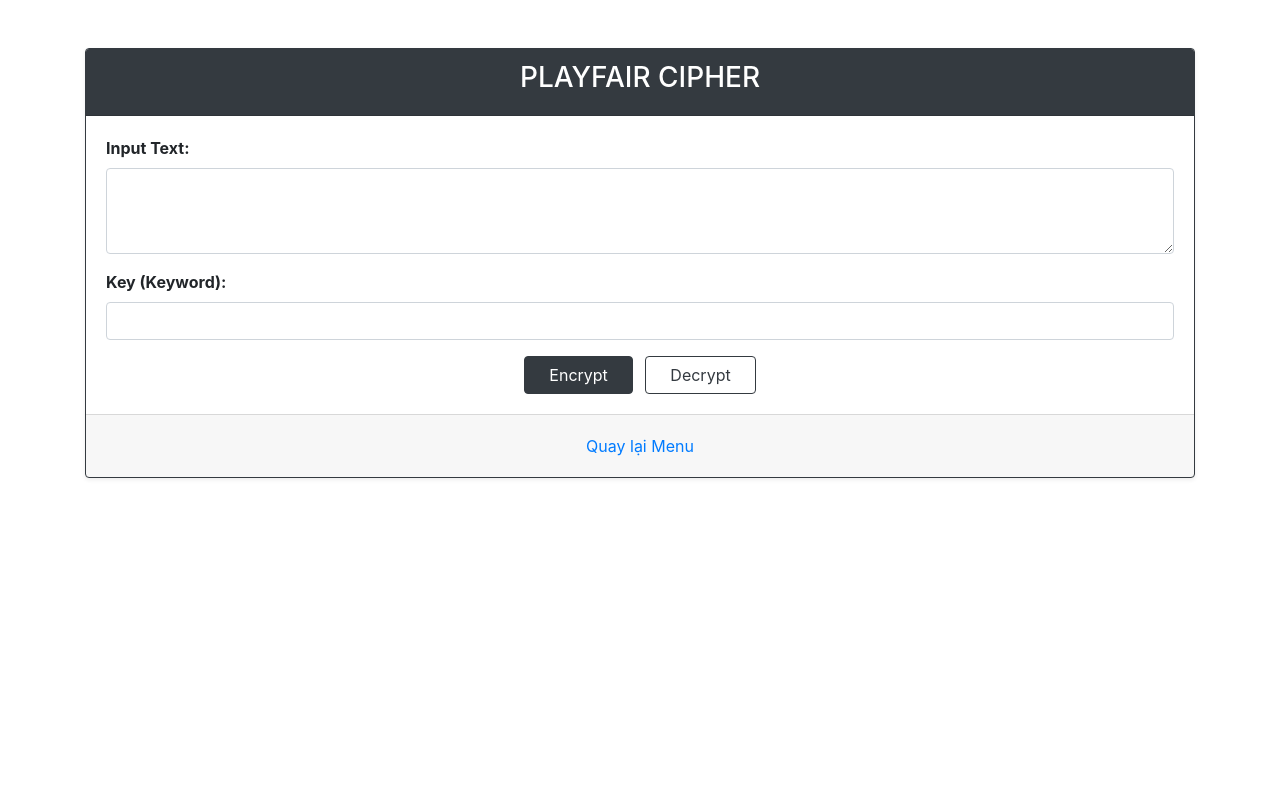
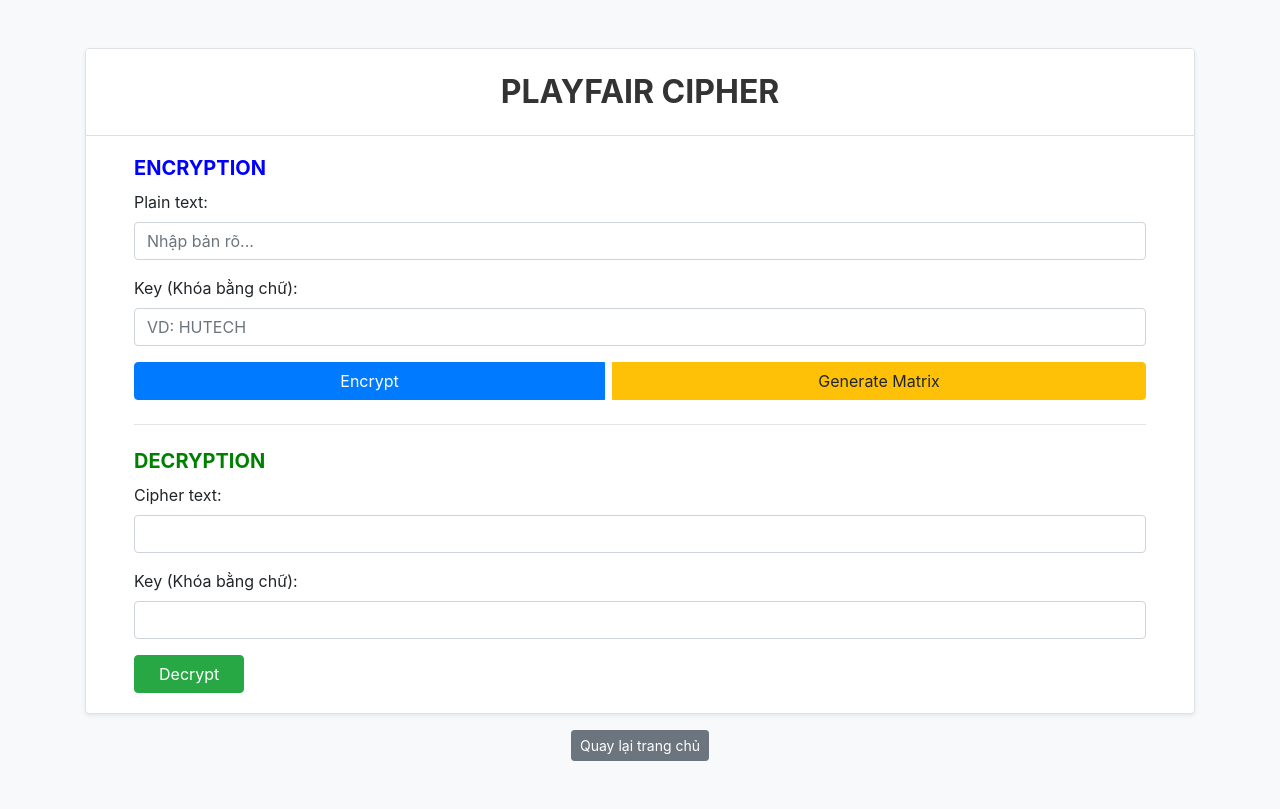
Before and after one commit to Fuokkk/nguyenhuuphuoc_1772, a Flask app: page /playfair in a window 1280 px wide. Before the commit the page ends 479 px from the top, so only its background shows below. Run offline with Flask 3, Linux system fonts and the light colour scheme.

Commit message:
[add web]

```diff
--- a/lab02/app.py
+++ b/lab02/app.py
@@ -63,46 +63,91 @@ def vigenere_decrypt_route():
                            res_de=decrypted_text,
                            old_txt_de=text,
                            old_key_de=key)
-
 # --- 3. RAIL FENCE CIPHER ---
 @app.route("/railfence")
-def railfence():
+def railfence_home():
     return render_template('railfence.html')
 
 @app.route("/railfence_encrypt", methods=['POST'])
-def railfence_encrypt():
+def railfence_encrypt_route():
     text = request.form.get('inputPlainText', '')
-    key = int(request.form.get('inputKeyPlain', 2))
+    key_raw = request.form.get('inputKeyPlain', '2')
+    key = int(key_raw) if key_raw.isdigit() else 2
+
     railfence_obj = RailFenceCipher()
-    res = railfence_obj.encrypt(text, key)
+    res = railfence_obj.rail_fence_encrypt(text, key)
     return render_template('railfence.html', res_en=res, old_txt_en=text, old_key_en=key)
 
-# --- 4. PLAYFAIR CIPHER ---
+@app.route("/railfence_decrypt", methods=['POST'])
+def railfence_decrypt_route():
+    text = request.form.get('inputCipherText', '')
+    key_raw = request.form.get('inputKeyCipher', '2')
+    key = int(key_raw) if key_raw.isdigit() else 2
+
+    railfence_obj = RailFenceCipher()
+    res = railfence_obj.rail_fence_decrypt(text, key)
+    return render_template('railfence.html', res_de=res, old_txt_de=text, old_key_de=key)
+
+#playfair
 @app.route("/playfair")
-def playfair():
+def playfair_home(): # Đổi tên hàm thành playfair_home
     return render_template('playfair.html')
 
+@app.route("/playfair_matrix", methods=['POST'])
+def playfair_matrix_gen(): # Đổi tên hàm thành playfair_matrix_gen
+    key = request.form.get('inputKeyPlain', '').upper().replace(" ", "")
+    if not key: key = "KEY"
+    playfair_obj = PlayFairCipher()
+    matrix = playfair_obj.create_playfair_matrix(key)
+    return render_template('playfair.html', matrix=matrix, old_key_en=key)
+
 @app.route("/playfair_encrypt", methods=['POST'])
-def playfair_encrypt():
-    text = request.form.get('inputPlainText', '')
-    key = request.form.get('inputKeyPlain', '')
+def playfair_encrypt_process(): # Đổi tên hàm để tránh lỗi AssertionError
+    text = request.form.get('inputPlainText', '').upper().replace(" ", "")
+    key = request.form.get('inputKeyPlain', '').upper().replace(" ", "")
+
     playfair_obj = PlayFairCipher()
-    res = playfair_obj.encrypt(text, key)
-    return render_template('playfair.html', res_en=res, old_txt_en=text, old_key_en=key)
+    matrix = playfair_obj.create_playfair_matrix(key)
+    res = playfair_obj.playfair_encrypt(text, matrix)
 
+    return render_template('playfair.html', res_en=res, old_txt_en=text, old_key_en=key, matrix=matrix)
+
+@app.route("/playfair_decrypt", methods=['POST'])
+def playfair_decrypt_process(): # Đổi tên hàm để tránh lỗi AssertionError
+    text = request.form.get('inputCipherText', '').upper().replace(" ", "")
+    key = request.form.get('inputKeyCipher', '').upper().replace(" ", "")
+
+    playfair_obj = PlayFairCipher()
+    matrix = playfair_obj.create_playfair_matrix(key)
+    res = playfair_obj.playfair_decrypt(text, matrix)
+
+    return render_template('playfair.html', res_de=res, old_txt_de=text, old_key_de=key, matrix=matrix)
 # --- 5. TRANSPOSITION CIPHER ---
 @app.route("/transposition")
-def transposition():
+def transposition_home():
     return render_template('transposition.html')
 
 @app.route("/trans_encrypt", methods=['POST'])
-def trans_encrypt():
+def trans_encrypt_route():
     text = request.form.get('inputPlainText', '')
-    key = request.form.get('inputKeyPlain', '')
+    key_raw = request.form.get('inputKeyPlain', '2')
+    # Ép kiểu key sang int để thuật toán chạy đúng
+    key = int(key_raw) if key_raw.isdigit() else 2
+
     trans_obj = TranspositionCipher()
     res = trans_obj.encrypt(text, key)
     return render_template('transposition.html', res_en=res, old_txt_en=text, old_key_en=key)
 
+@app.route("/trans_decrypt", methods=['POST'])
+def trans_decrypt_route():
+    text = request.form.get('inputCipherText', '')
+    key_raw = request.form.get('inputKeyCipher', '2')
+    key = int(key_raw) if key_raw.isdigit() else 2
+
+    trans_obj = TranspositionCipher()
+    res = trans_obj.decrypt(text, key)
+    return render_template('transposition.html', res_de=res, old_txt_de=text, old_key_de=key)
+
 # Chạy Server
 if __name__ == "__main__":
     app.run(host="0.0.0.0", port=5050, debug=True)
--- a/lab02/templates/playfair.html
+++ b/lab02/templates/playfair.html
@@ -1,36 +1,86 @@
 <!DOCTYPE html>
 <html lang="en">
 <head>
+    <meta charset="UTF-8">
     <title>Playfair Cipher</title>
     <link href="https://cdn.jsdelivr.net/npm/bootstrap@4.6.2/dist/css/bootstrap.min.css" rel="stylesheet"/>
+    <style>
+        .card-header h2 { font-weight: bold; color: #333; }
+        .section-title { font-weight: bold; color: blue; text-transform: uppercase; margin-bottom: 10px; }
+        .section-title.decrypt { color: green; }
+        .matrix-table { width: 200px; margin: 15px auto; border: 2px solid #333; background: #fff; }
+        .matrix-table td { width: 40px; height: 40px; border: 1px solid #aaa; font-weight: bold; text-align: center; font-size: 1.1rem; }
+        .matrix-box { background-color: #f1f1f1; padding: 15px; border-radius: 8px; border: 1px dashed #999; }
+    </style>
 </head>
-<body>
+<body class="bg-light">
     <div class="container mt-5">
-        <div class="card shadow-sm border-dark">
-            <div class="card-header bg-dark text-white text-center"><h3>PLAYFAIR CIPHER</h3></div>
-            <div class="card-body">
-                <form method="POST" action="/playfair">
+        <div class="card shadow-sm border">
+            <div class="card-header text-center bg-white pt-4 pb-3">
+                <h2 class="text-uppercase">PLAYFAIR CIPHER</h2>
+            </div>
+
+            <div class="card-body px-5">
+                <form action="/playfair_encrypt" method="POST">
+                    <h5 class="section-title">ENCRYPTION</h5>
                     <div class="form-group">
-                        <label class="font-weight-bold">Input Text:</label>
-                        <textarea class="form-control" name="text" rows="3" required>{{ old_text }}</textarea>
+                        <label>Plain text:</label>
+                        <input type="text" class="form-control" name="inputPlainText" value="{{ old_txt_en or '' }}" placeholder="Nhập bản rõ...">
                     </div>
                     <div class="form-group">
-                        <label class="font-weight-bold">Key (Keyword):</label>
-                        <input type="text" class="form-control" name="key" value="{{ old_key }}" required>
+                        <label>Key (Khóa bằng chữ):</label>
+                        <input type="text" class="form-control" name="inputKeyPlain" id="keyInput" value="{{ old_key_en or '' }}" placeholder="VD: HUTECH">
                     </div>
-                    <div class="text-center">
-                        <button type="submit" name="encrypt" class="btn btn-dark px-4 mr-2">Encrypt</button>
-                        <button type="submit" name="decrypt" class="btn btn-outline-dark px-4">Decrypt</button>
+
+                    <div class="btn-group w-100">
+                        <button type="submit" class="btn btn-primary mr-2">Encrypt</button>
+                        <button type="submit" class="btn btn-warning" formmethod="POST" formaction="/playfair_matrix">Generate Matrix</button>
                     </div>
+
+                    {% if res_en %}
+                    <div class="alert alert-info mt-3"><strong>Result:</strong> {{ res_en }}</div>
+                    {% endif %}
                 </form>
 
-                {% if result %}
-                <div class="alert alert-secondary mt-4">
-                    <strong>Kết quả:</strong> <span class="text-break">{{ result }}</span>
+                {% if matrix %}
+                <div class="matrix-box text-center mt-4 mb-4">
+                    <h6 class="font-weight-bold text-dark mb-2">PLAYFAIR MATRIX 5x5</h6>
+                    <table class="matrix-table">
+                        {% for row in matrix %}
+                        <tr>
+                            {% for char in row %}
+                            <td>{{ char }}</td>
+                            {% endfor %}
+                        </tr>
+                        {% endfor %}
+                    </table>
+                    <small class="text-muted">(Note: 'J' is replaced by 'I')</small>
                 </div>
                 {% endif %}
+
+                <hr class="my-4">
+
+                <form action="/playfair_decrypt" method="POST">
+                    <h5 class="section-title decrypt">DECRYPTION</h5>
+                    <div class="form-group">
+                        <label>Cipher text:</label>
+                        <input type="text" class="form-control" name="inputCipherText" value="{{ old_txt_de or '' }}">
+                    </div>
+                    <div class="form-group">
+                        <label>Key (Khóa bằng chữ):</label>
+                        <input type="text" class="form-control" name="inputKeyCipher" value="{{ old_key_de or '' }}">
+                    </div>
+                    <button type="submit" class="btn btn-success px-4">Decrypt</button>
+
+                    {% if res_de %}
+                    <div class="alert alert-success mt-3"><strong>Result:</strong> {{ res_de }}</div>
+                    {% endif %}
+                </form>
             </div>
-            <div class="card-footer text-center"><a href="/" class="btn btn-link">Quay lại Menu</a></div>
+        </div>
+
+        <div class="text-center mt-3 mb-5">
+            <a href="/" class="btn btn-secondary btn-sm">Quay lại trang chủ</a>
         </div>
     </div>
 </body>
```
Also changed, not shown: lab02/templates/railfence.html (+54 -18 lines), lab02/templates/transposition.html (+53 -18 lines).
